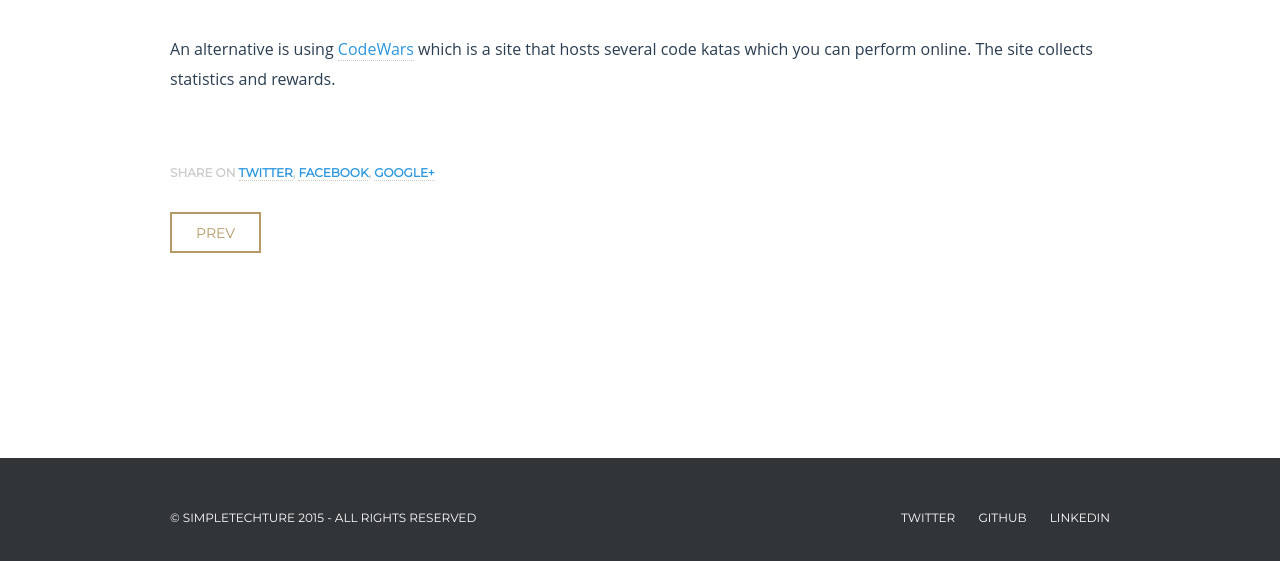
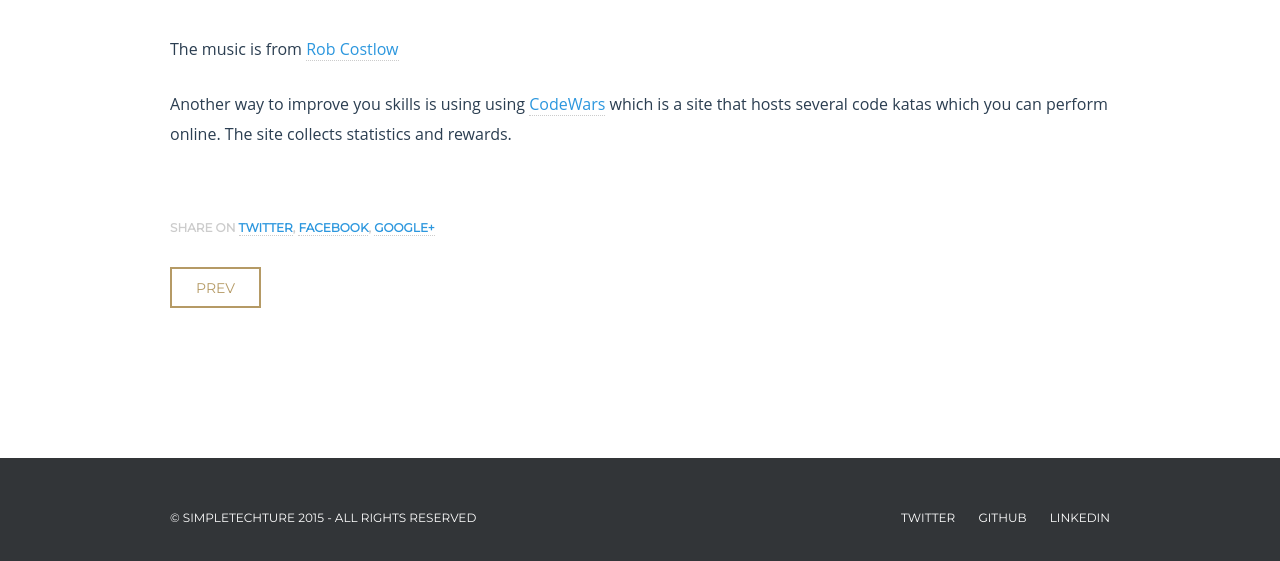
Before and after one commit to SimpleTechture/simpletechture.github.io, a Jekyll site: the page built from _posts/2015-07-20-sharpeningyoursaw.markdown, in a window 1280 px wide. Shown: the part 1465-2026 px from the top of the page. Built offline with Jekyll 4.4.1, drawn with Linux system fonts in a browser that asks for light colours; some web fonts are replaced.

Commit message:
Added reference to music

```diff
--- a/_posts/2015-07-20-sharpeningyoursaw.markdown
+++ b/_posts/2015-07-20-sharpeningyoursaw.markdown
@@ -17,4 +17,6 @@ The video below shows me performing the [String Calculator code kata](http://osh
 
 <iframe width="840" height="630" src="https://www.youtube.com/embed/UDuBe9sjZ60" frameborder="0" allowfullscreen></iframe>
 
-An alternative is using [CodeWars](https://www.codewars.com/) which is a site that hosts several code katas which you can perform online. The site collects statistics and rewards.
+The music is from [Rob Costlow](https://www.jamendo.com/en/artist/125/rob-costlow-contemporary-piano)
+
+Another way to improve you skills is using using [CodeWars](https://www.codewars.com/) which is a site that hosts several code katas which you can perform online. The site collects statistics and rewards.
```
